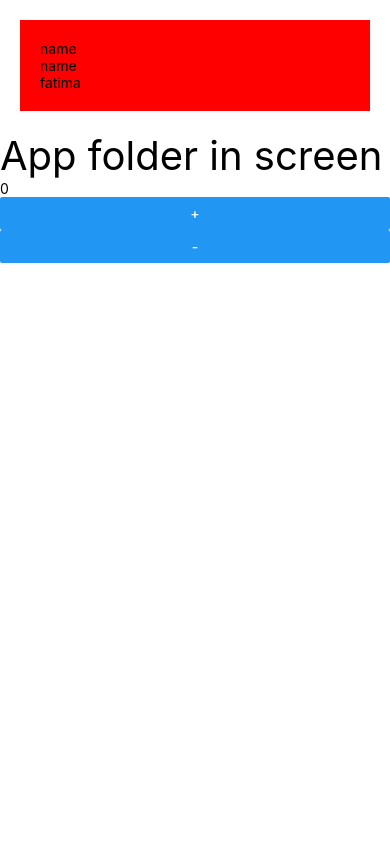
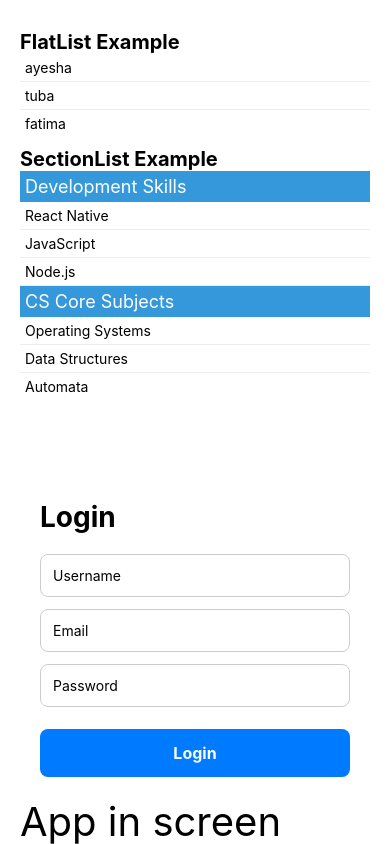
Before and after one commit to itubayounas/React-Native-Tutorial, a React Native app: screen / in a window 390 px wide. Built offline with nearby package versions, Linux system fonts and the light colour scheme.

Commit message:
LoginForm

```diff
--- a/App.jsx
+++ b/App.jsx
@@ -1,26 +1,36 @@
-import { View, Text } from 'react-native'
-import React from 'react'
+import { View, Text, ScrollView, StyleSheet } from 'react-native'
+import React, { useState } from 'react'
+import LoginForm from './src/components/LoginForm'
+import Flat_List from './src/components/Flat_List'
 import { Button } from 'react-native'
-import { useState } from 'react'
-import Flat_List from './src/components/Flat_List'
-// import { FlatList } from 'react-native/types_generated/index'
 
 const App = () => {
   const [count, setCount] = useState(0);
+
   return (
-    <View>
-      <Flat_List/>
-      <Text style={{fontSize: 40}}>App folder in screen</Text>
-      <Text>{count}</Text>
-      <Button title="+"  style={{margin: 10}} onPress={()=>{
-        setCount(count + 1);
-      }}/>
-      <Button title="-"  style={{margin: 10}} onPress={()=>{
-        setCount(count - 1);
-      }}/>
+    <View style={{ flex: 1 }}>  {/* important to fill screen */}
+
+      {/* Flat_List with limited height */}
+      <Flat_List style={{ height: 250 }} />
+
+      <ScrollView contentContainerStyle={styles.scrollContent}>
+        <LoginForm />
+
+        <Text style={{ fontSize: 40 }}>App in screen</Text>
+        <Text>{count}</Text>
+
+        <Button title="+" onPress={() => setCount(count + 1)} />
+        <Button title="-" onPress={() => setCount(count - 1)} />
+      </ScrollView>
 
     </View>
   )
 }
 
 export default App
+
+const styles = StyleSheet.create({
+  scrollContent: {
+    padding: 20,
+  }
+})
--- a/src/components/Flat_List.jsx
+++ b/src/components/Flat_List.jsx
@@ -1,43 +1,83 @@
-import { View, Text } from 'react-native'
-import React from 'react'
-import { FlatList } from 'react-native'
-import { StyleSheet } from 'react-native'
-  const data=[
-    {id:1,value:"name"},
-      {id:2,value:"name"},
-      {id:3 ,value:"fatima"},
-  ]
+import { View, Text, FlatList, SectionList, StyleSheet } from 'react-native';
+import React from 'react';
+
+const data = [
+  { id: '1', value: 'ayesha' },
+  { id: '2', value: 'tuba' },
+  { id: '3', value: 'fatima' },
+];
+
+const sectionData = [
+  {
+    title: 'Development Skills',
+    data: ['React Native', 'JavaScript', 'Node.js'],
+  },
+  {
+    title: 'CS Core Subjects',
+    data: ['Operating Systems', 'Data Structures', 'Automata'],
+  },
+];
+
 const Flat_List = () => {
-     const renderItem=({item})=>(
-      <View>
-        <Text>{item.value}</Text>
-      </View>
+  // For the FlatList
+  const renderItem = ({ item }) => (
+    <View style={styles.itemBox}>
+      <Text>{item.value}</Text>
+    </View>
+  );
 
-     )
-
-
+  // For the SectionList
+  const renderSectionItem = ({ item }) => (
+    <View style={styles.itemBox}>
+      <Text>{item}</Text>
+    </View>
+  );
 
   return (
-    <View style={styles.container} >
-
+    <View style={styles.container}>
+      <Text style={styles.title}>FlatList Example</Text>
       <FlatList
-      data={data}
-      renderItem={renderItem}
-      keyExtractor={item => item.id}
+        data={data}
+        renderItem={renderItem}
+        keyExtractor={item => item.id}
       />
 
+      <Text style={styles.title}>SectionList Example</Text>
+      <SectionList
+        sections={sectionData}
+        keyExtractor={(item, index) => item + index}
+        renderItem={renderSectionItem}
+        renderSectionHeader={({ section: { title } }) => (
+          <Text style={styles.headerText}>{title}</Text>
+        )}
+      />
+    </View>
+  );
+};
 
-    </View>
-  )
-}
 const styles = StyleSheet.create({
-  container:{
-    margin:20,
-    padding:20,
-    backgroundColor:"red",
+  container: {
+    margin: 10,
+    padding: 10,
+    backgroundColor: '#fff', // Changed from red so you can actually see the text
+    height: 400, // Give it a height so it doesn't push the App buttons away
+  },
+  title: {
+    fontSize: 20,
+    fontWeight: 'bold',
+    marginTop: 10,
+  },
+  headerText: {
+    fontSize: 18,
+    backgroundColor: '#3498db',
+    color: 'white',
+    padding: 5,
+  },
+  itemBox: {
+    padding: 5,
+    borderBottomWidth: 1,
+    borderColor: '#eee'
+  }
+});
 
-
-  }
-})
-
-export default Flat_List
+export default Flat_List;
--- /dev/null
+++ b/src/components/LoginForm.jsx
@@ -0,0 +1,106 @@
+import { View, Text, TextInput, TouchableOpacity, StyleSheet, Alert } from 'react-native'
+import React, { useState } from 'react'
+
+const LoginForm = () => {
+  const [username, setUsername] = useState('')
+  const [email, setEmail] = useState('')
+  const [password, setPassword] = useState('')
+  const [error, setError] = useState('')
+
+  const handleLogin = () => {
+    // Validation
+    if (!username || !email || !password) {
+      setError('All fields are required')
+      return
+    }
+
+    // Email format check
+    const emailRegex = /^[^\s@]+@[^\s@]+\.[^\s@]+$/
+    if (!emailRegex.test(email)) {
+      setError('Enter a valid email address')
+      return
+    }
+
+    setError('')
+
+    // Simulate login success
+    Alert.alert('Login Successful', `Welcome ${username}!`)
+
+    console.log('Username:', username)
+    console.log('Email:', email)
+    console.log('Password:', password)
+  }
+
+  return (
+    <View style={styles.container}>
+      <Text style={styles.title}>Login</Text>
+
+      <TextInput
+        placeholder="Username"
+        value={username}
+        onChangeText={setUsername}
+        style={styles.input}
+      />
+
+      <TextInput
+        placeholder="Email"
+        value={email}
+        onChangeText={setEmail}
+        style={styles.input}
+        autoCapitalize="none"
+        keyboardType="email-address"
+      />
+
+      <TextInput
+        placeholder="Password"
+        value={password}
+        onChangeText={setPassword}
+        style={styles.input}
+        secureTextEntry
+      />
+
+      {error ? <Text style={styles.error}>{error}</Text> : null}
+
+      <TouchableOpacity style={styles.button} onPress={handleLogin}>
+        <Text style={styles.buttonText}>Login</Text>
+      </TouchableOpacity>
+    </View>
+  )
+}
+
+export default LoginForm
+
+const styles = StyleSheet.create({
+  container: {
+    padding: 20,
+    marginTop: 40
+  },
+  title: {
+    fontSize: 28,
+    fontWeight: 'bold',
+    marginBottom: 20
+  },
+  input: {
+    borderWidth: 1,
+    borderColor: '#ccc',
+    borderRadius: 8,
+    padding: 12,
+    marginBottom: 12
+  },
+  button: {
+    backgroundColor: '#007bff',
+    padding: 14,
+    borderRadius: 8,
+    alignItems: 'center',
+    marginTop: 10
+  },
+  buttonText: {
+    color: 'white',
+    fontSize: 16,
+    fontWeight: 'bold'
+  },
+  error: {
+    color: 'red',
+    marginBottom: 10
+  }
+})
```
